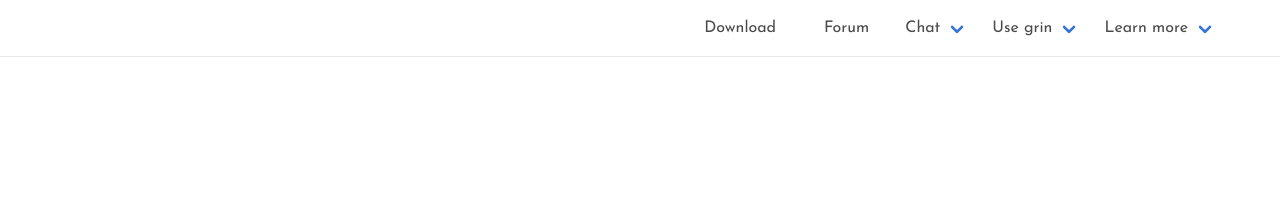
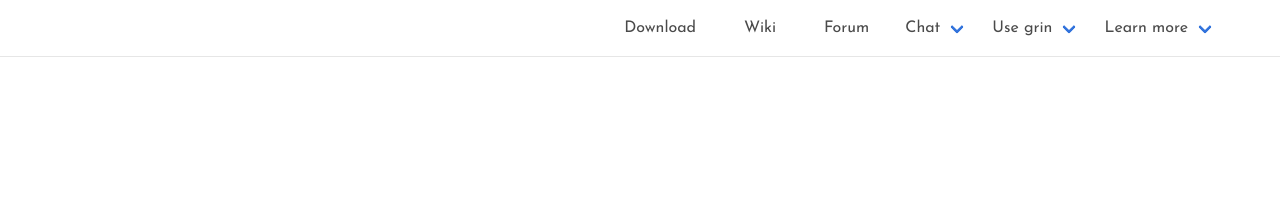
Before and after one commit to mimblewimble/site, a Jekyll site: the page built from index.md, in a window 1280 px wide. Shown: the top 209 px of the page. Built offline with Jekyll 4.4.1, drawn with Linux system fonts in a browser that asks for light colours; nearby versions of some CDN libraries.

Commit message:
make wiki link more prominent

```diff
--- a/_includes/navigation.html
+++ b/_includes/navigation.html
@@ -24,6 +24,14 @@
         <div class="navbar-item">
           <a href="https://github.com/mimblewimble/grin/releases" class="navbar-item">
             Download
+          </a>
+        </div>
+        <!-- //navbar item -->
+
+        <!-- navbar item -->
+        <div class="navbar-item">
+          <a href="https://github.com/mimblewimble/docs/wiki" class="navbar-item">
+           Wiki
           </a>
         </div>
         <!-- //navbar item -->
@@ -65,7 +73,7 @@
             <a href="https://github.com/mimblewimble/grin/blob/master/doc/build.md" class="navbar-item">
               Build grin
             </a>
-            <a href="https://github.com/mimblewimble/docs/wiki/How-to-use-grin" class="navbar-item">
+            <a href="https://github.com/mimblewimble/docs/wiki/Getting-Started-With_Grin%3A-Links-and-Resources" class="navbar-item">
               How to use grin
             </a>
             <a title="grin-miner is the officially supported grin mining software" href="https://github.com/mimblewimble/grin-miner" class="navbar-item">
@@ -97,9 +105,6 @@
             <a href="https://github.com/mimblewimble/grin/blob/master/doc/pow/pow.md" class="navbar-item">
               Cuckoo Cycle PoW
             </a>
-            <a href="https://github.com/mimblewimble/docs/wiki" class="navbar-item">
-              Wiki
-            </a>
             <a href="https://github.com/mimblewimble/docs/wiki/Community-projects" class="navbar-item">
               Community Projects
             </a>
```
